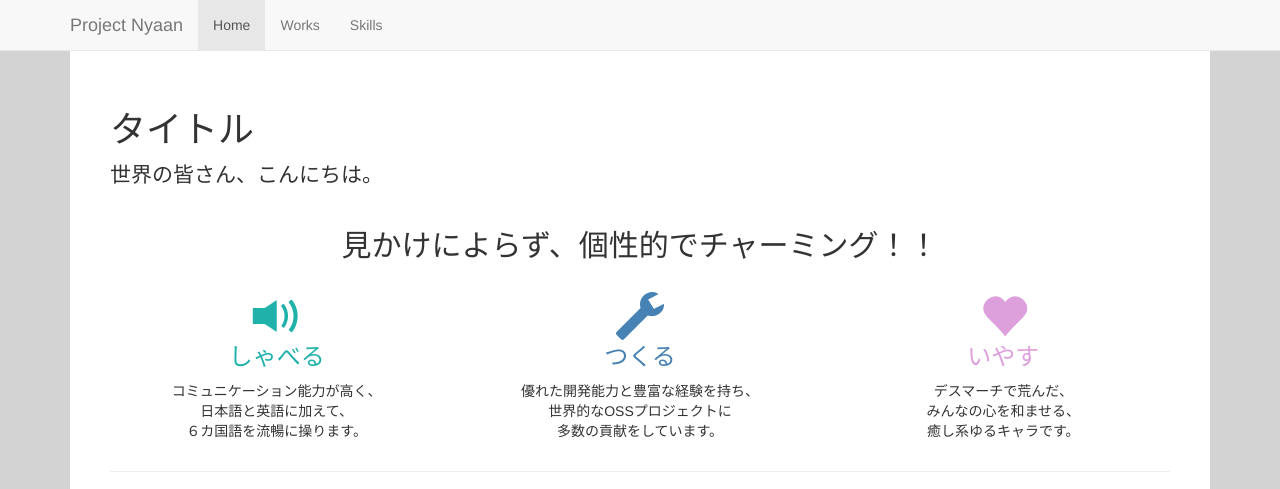
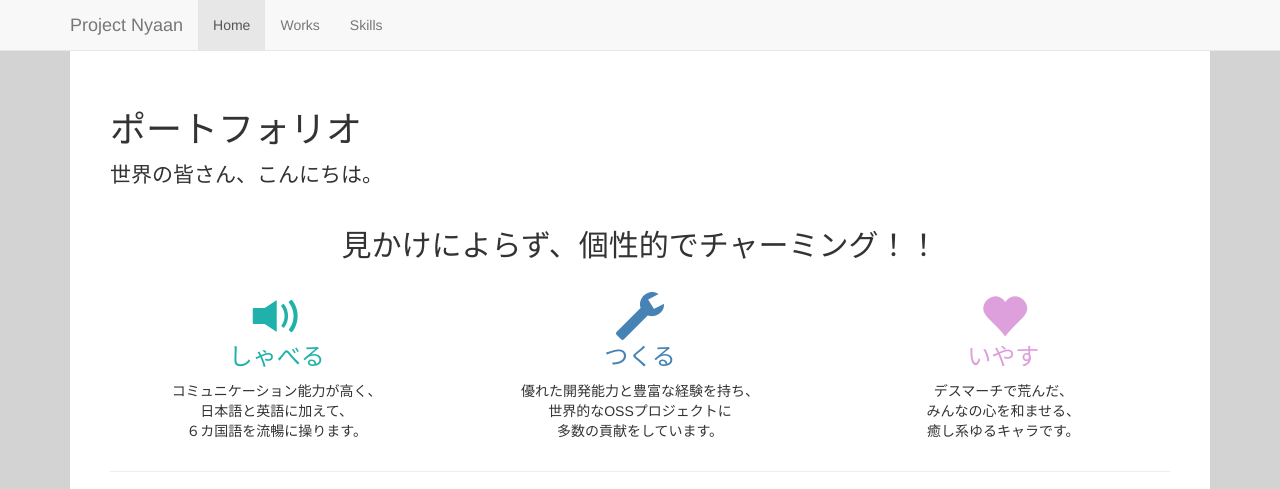
Before and after one commit to retnton/retnton.github.io, a plain HTML site: page index.html in a window 1280 px wide. Shown: the top 489 px of the page. Drawn offline with nearby package versions, Linux system fonts and the light colour scheme.

Commit message:
Update index.html

```diff
--- a/index.html
+++ b/index.html
@@ -62,7 +62,7 @@
     </nav>
     <div class="container">
         <div class="starter-template">
-            <h1>タイトル</h1>
+            <h1>ポートフォリオ</h1>
             <p class="lead">世界の皆さん、こんにちは。 </p>
 
             <div class="row text-center">
```
